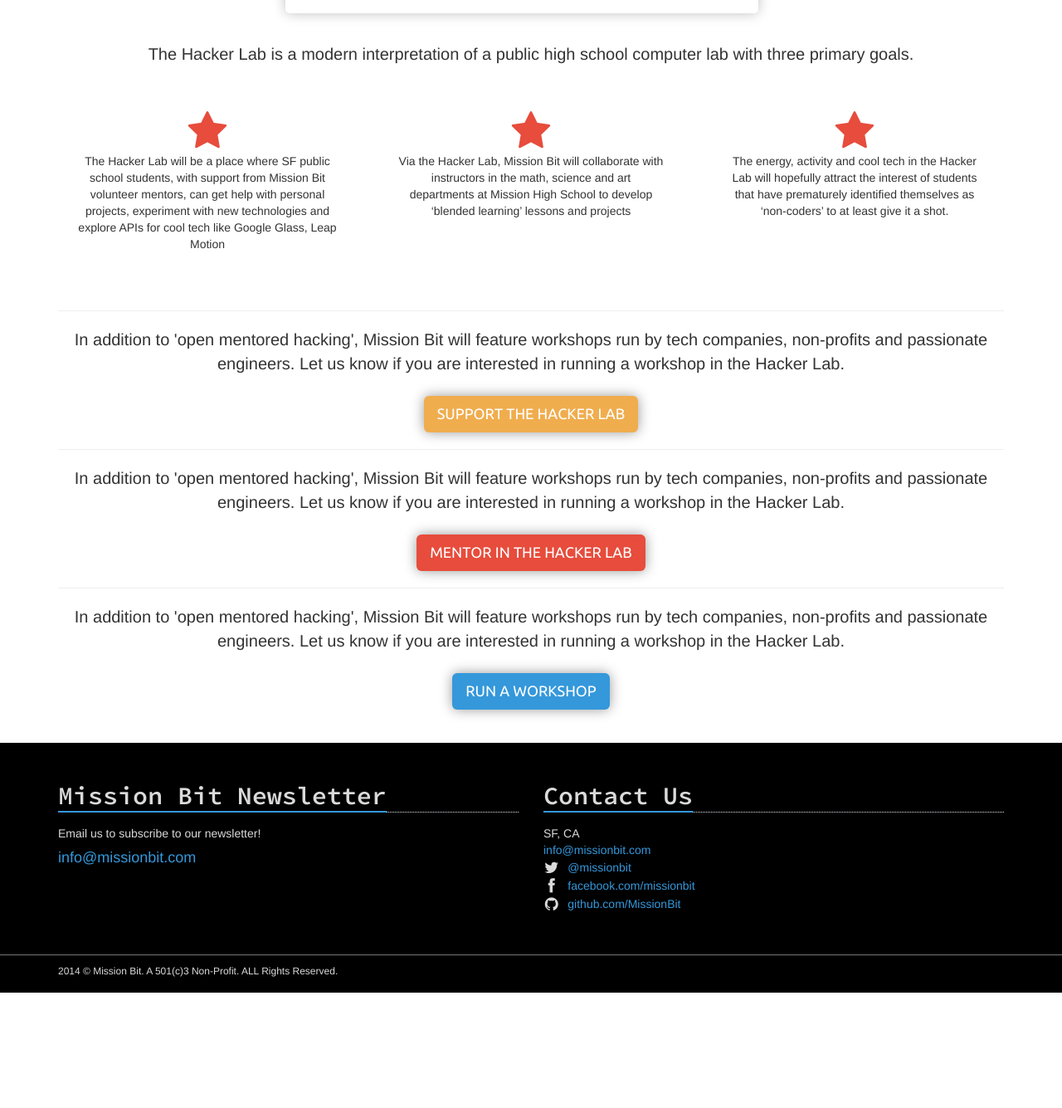
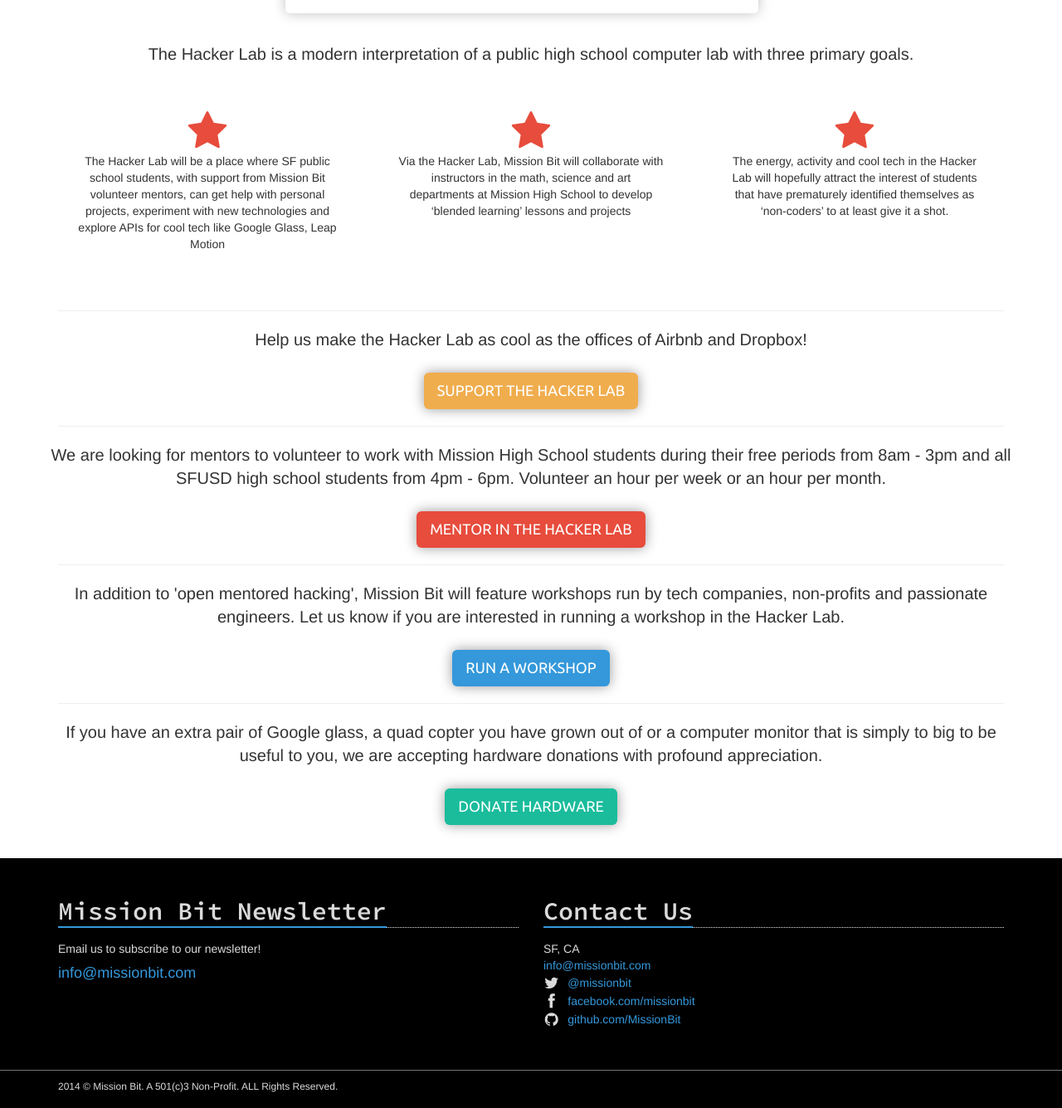
Before and after one commit to MissionBit/missionbit.github.io, a Jekyll site: the page built from hackerlab/index.html, in a window 1280 px wide, cut to the strip 989-2324 px from the top of the page. Shown: the whole strip at 83% size. Built offline with Jekyll 4.4.1, drawn with Linux system fonts in a browser that asks for light colours; some web fonts are replaced; before the commit the page ends 2185 px from its top, so only the background shows below that.

Commit message:
new video, calls to action. need to set up action forms

```diff
--- a/_includes/scripts.html
+++ b/_includes/scripts.html
@@ -1,6 +1,7 @@
 <!-- Vendor JS -->
 <script src="vendor/jquery-2.0.3/jquery-2.0.3.min.js"></script>
 <script src="vendor/bootstrap-3.0.3/js/bootstrap.min.js"></script>
+<script src="http://www.parsecdn.com/js/parse-1.3.1.min.js"></script>
 <!-- Local JS -->
 <script src="js/site.js"></script>
 <!-- Analytics -->
--- a/css/style.css
+++ b/css/style.css
@@ -52,7 +52,8 @@
 #goals-primary .goals-headline,
 #hack-workshops .workshops-headline,
 #hack-mentors .mentors-headline,
-#hack-support .support-headline {
+#hack-support .support-headline,
+#hack-hardware .hardware-headline {
     font-size: 2em;
     text-align: center;
 }
@@ -439,6 +440,20 @@
 #mbit .mentor:hover, #mbit .mentor:focus {
     background: white;
     color: #e74c3c;
+}
+
+#mbit .hardware {
+    text-transform: uppercase;
+    font-family: 'UbuntuRegular', sans-serif;
+    color: #fff;
+    background: #1abc9c;
+    text-shadow: none;
+    border: none;
+}
+
+#mbit .hardware:hover, #mbit .hardware:focus {
+    background: white;
+    color: #1abc9c;
 }
 
 .shadow {
@@ -1275,7 +1290,8 @@
     #goals-primary .goals-headline,
     #hack-workshops .workshops-headline,
     #hack-mentors .mentors-headline,
-    #hack-support .support-headline {
+    #hack-support .support-headline,
+    #hack-hardware .hardware-headline {
         font-size: 1.75em;
         text-align: center;
         margin: 0 2em .5em 2em;
@@ -1348,7 +1364,8 @@
     #goals-primary .goals-headline,
     #hack-workshops .workshops-headline,
     #hack-mentors .mentors-headline,
-    #hack-support .support-headline  {
+    #hack-support .support-headline,
+    #hack-hardware .hardware-headline  {
         font-size: 1.5em;
         text-align: center;
         margin: 0 2em .5em 2em;
--- a/hackerlab/index.html
+++ b/hackerlab/index.html
@@ -21,7 +21,7 @@
     <div class="row">
         <div class="col-sm-12 video-box">
             <div class="lab-video">
-                <iframe class="mhs-lab-vid" src="http://player.vimeo.com/video/100521340" frameborder="0" webkitallowfullscreen mozallowfullscreen allowfullscreen></iframe>
+                <iframe class="mhs-lab-vid" src="http://player.vimeo.com/video/110685088" frameborder="0" webkitallowfullscreen mozallowfullscreen allowfullscreen></iframe>
             </div>
         </div>
     </div>
@@ -54,7 +54,7 @@
     <div id="hack-support" class="row">
         <div class="hack-mentors-box">
             <p class="support-headline">
-                In addition to 'open mentored hacking', Mission Bit will feature workshops run by tech companies, non-profits and passionate engineers.  Let us know if you are interested in running a workshop in the Hacker Lab.
+                Help us make the Hacker Lab as cool as the offices of Airbnb and Dropbox!
             </p>
         </div>
     </div>
@@ -67,7 +67,7 @@
     <div id="hack-mentors" class="row">
         <div class="hack-mentors-box">
             <p class="mentors-headline">
-                In addition to 'open mentored hacking', Mission Bit will feature workshops run by tech companies, non-profits and passionate engineers.  Let us know if you are interested in running a workshop in the Hacker Lab.
+                We are looking for mentors to volunteer to work with Mission High School students during their free periods from 8am - 3pm and all SFUSD high school students from 4pm - 6pm. Volunteer an hour per week or an hour per month.
             </p>
         </div>
     </div>
@@ -89,4 +89,17 @@
             <a class="btn btn-lg btn-default workshop shadow lab-support" href="kickstart/"> Run a Workshop </a>
         </div>
     </div>
+    <hr>
+    <div id="hack-hardware" class="row">
+        <div class="hardware-box">
+            <p class="hardware-headline">
+                If you have an extra pair of Google glass, a quad copter you have grown out of or a computer monitor that is simply to big to be useful to you, we are accepting hardware donations with profound appreciation.
+            </p>
+        </div>
+    </div>
+    <div class="row">
+        <div class="hack-support-box">
+            <a class="btn btn-lg btn-default hardware shadow lab-support" href="kickstart/"> Donate Hardware </a>
+        </div>
+    </div>
 </div><!-- /container -->
```
Also changed, not shown: hackerlab/workshop-form.html (added, +9 -0 lines), newhome/newindex.html (added, +258 -0 lines).
